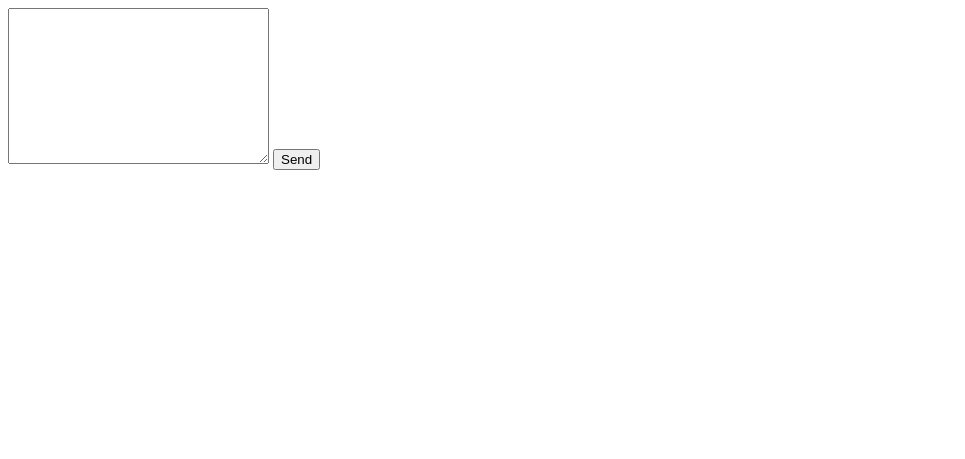
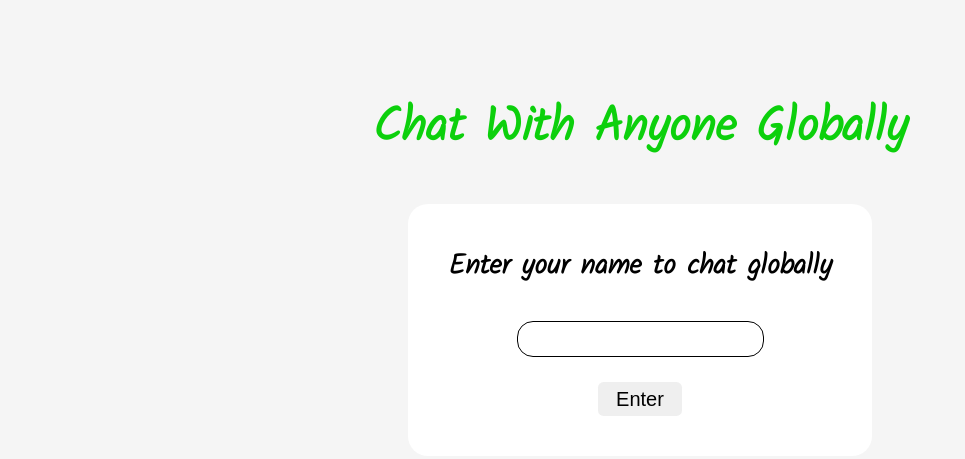
Before and after one commit to Animesh-23/Chat-App, a website: page client/index.html in a window 1280 px wide. Shown: the whole page, without its empty margins (0-965 px from the left). Drawn offline with Linux system fonts and the light colour scheme; a web font is replaced by a local one.

Commit message:
worked on user validation

```diff
--- a/client/client.js
+++ b/client/client.js
@@ -1,23 +1,30 @@
-// Create WebSocket connection.
 const socket = new WebSocket("ws://localhost:8080");
-const inputMsg = document.getElementById("input");
-const outputMsg = document.getElementById("output");
-const sendBtn = document.getElementById("send");
+
+const enterForm = document.getElementById("enter");
+
 socket.addEventListener("open", (event) => {
-  socket.send("Hello Server!");
+  console.log(event);
+  console.log("Coneected to server");
 });
-const printMessage = (msg) => {
-  const span = document.createElement("span");
-  span.textContent = msg;
-  outputMsg.appendChild(span);
-};
-const sendMessage = () => {
-  const msg = inputMsg.value;
-  socket.send(msg);
-};
-socket.addEventListener("message", (event) => {
-  console.log(event);
-  printMessage(event.data);
+enterForm.addEventListener("submit", (event) => {
+  event.preventDefault();
+  socket.username = event.target.username.value;
+  socket.send("Hello Server ");
 });
+// const printMessage = (msg) => {
+//   const span = document.createElement("span");
+//   span.textContent = msg;
+//   outputMsg.appendChild(span);
+// };
 
-sendBtn.addEventListener("click", sendMessage);
+// const sendMessage = () => {
+//   const msg = inputMsg.value;
+//   socket.send(msg);
+// };
+
+// socket.addEventListener("message", (event) => {
+//   console.log(event);
+//   printMessage(event.data);
+// });
+
+// sendBtn.addEventListener("click", sendMessage);
--- a/client/index.html
+++ b/client/index.html
@@ -3,13 +3,23 @@
   <head>
     <meta charset="UTF-8" />
     <meta name="viewport" content="width=device-width, initial-scale=1.0" />
-    <title>Chat bot</title>
+    <title>Chat App</title>
     <link rel="stylesheet" href="./style.css" />
+    <style>
+      @import url("https://fonts.googleapis.com/css2?family=Kalam:wght@300&family=Montserrat&family=Neucha&family=Nunito:wght@500&family=Space+Mono&display=swap");
+    </style>
   </head>
   <body>
-    <textarea cols="30" rows="10" id="input"></textarea>
-    <button id="send">Send</button>
-    <div id="output"></div>
+    <div class="main-entry">
+      <h1 class="title">Chat With Anyone Globally</h1>
+      <div class="entry">
+        <h3>Enter your name to chat globally</h3>
+        <form id="enter">
+          <input type="text" id="username" name="username" required /><br />
+          <button id="user-entry" type="submit">Enter</button>
+        </form>
+      </div>
+    </div>
     <script src="./client.js"></script>
   </body>
 </html>
--- a/client/style.css
+++ b/client/style.css
@@ -0,0 +1,66 @@
+* {
+  margin: 0;
+  padding: 0;
+  box-sizing: border-box;
+}
+
+.main-entry {
+  width: 100%;
+  height: 100vh;
+  display: flex;
+  flex-direction: column;
+  align-items: center;
+  font-family: "Kalam", cursive;
+  background-color: whitesmoke;
+}
+
+.main-entry .title {
+  font-size: 3rem;
+  color: rgb(12, 208, 12);
+  margin-top: 7%;
+}
+
+.main-entry .entry {
+  background-color: #fff;
+  padding: 2.5rem;
+  border-radius: 1.25rem;
+  display: flex;
+  flex-direction: column;
+  align-items: center;
+  margin-top: 3%;
+}
+.entry h3 {
+  font-size: 1.75rem;
+}
+
+.entry input {
+  height: 2.25rem;
+  width: 100%;
+  margin-top: 2rem;
+  border-radius: 1rem;
+  border: 1px solid black;
+  padding: 0.5rem 0.75rem;
+  font-size: 1.05rem;
+}
+
+.entry button {
+  font-size: 1.25rem;
+  padding: 0.35rem 1.15rem;
+  border-radius: 0.35rem;
+  border: none;
+}
+
+.entry form {
+  display: flex;
+  flex-direction: column;
+  align-items: center;
+}
+.entry button:active {
+  transform: translate(0, 0.25rem);
+}
+
+@media screen and (max-width: 600px) {
+  .main-entry .title {
+    font-size: 2.45rem;
+  }
+}
```
Also changed, not shown: client/chat.html (added, +9 -0 lines), client/landing.html (added, +9 -0 lines), server/server.js (+8 -2 lines).
